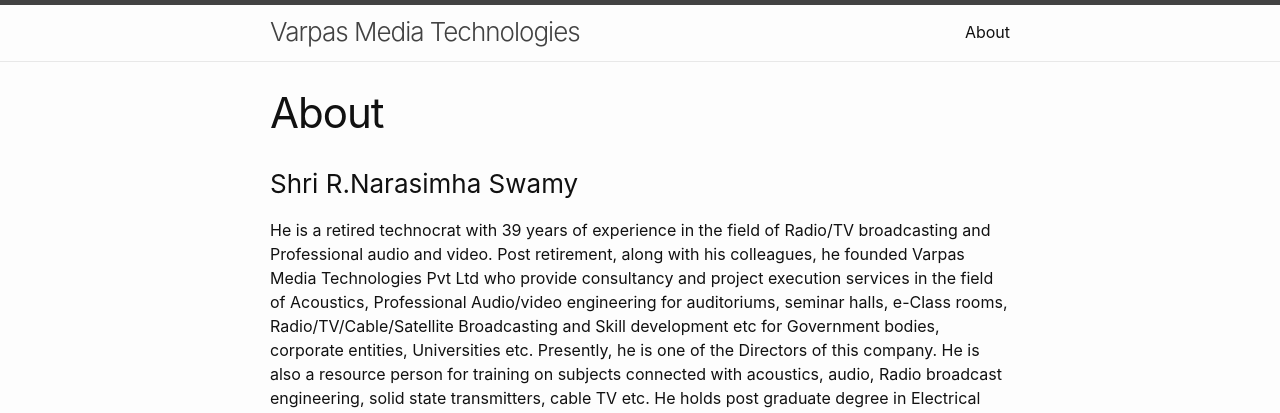
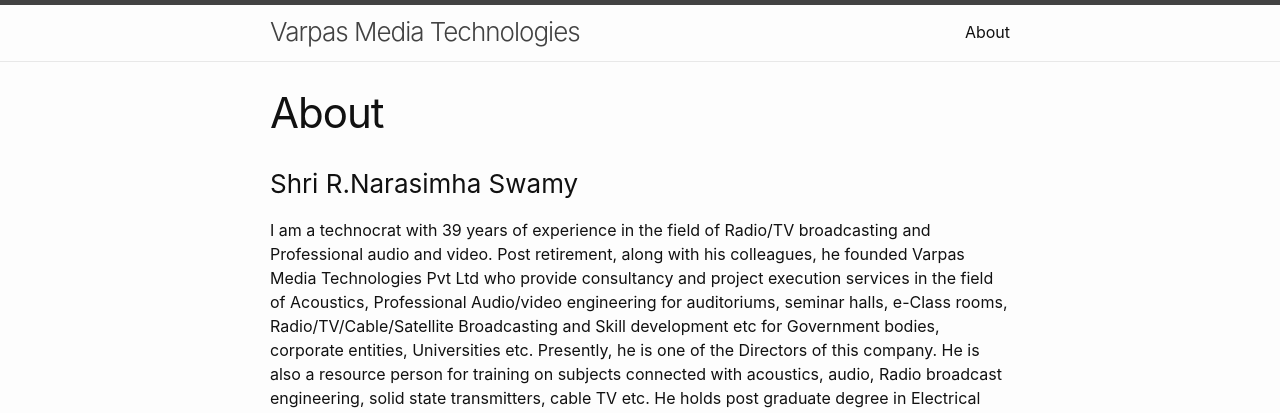
Before and after one commit to VarpasMedia/VarpasMedia.github.io, a Jekyll site: the page built from about.md, in a window 1280 px wide and 900 px high. Shown: the top 413 px of the window. Built offline with Jekyll 4.4.1, drawn with Linux system fonts in a browser that asks for light colours; our own code applies the rules of GitHub Pages for plain Markdown files; some of the changed text lies outside the part shown.

Commit message:
little change

```diff
--- a/about.md
+++ b/about.md
@@ -6,7 +6,7 @@ permalink: /about/
 
 ### Shri R.Narasimha Swamy
 
-He is a retired technocrat with 39 years of experience in the field of Radio/TV broadcasting and Professional audio and video.   Post retirement, along with his colleagues, he founded Varpas Media Technologies Pvt Ltd who provide consultancy and project execution services in the field of  Acoustics, Professional Audio/video engineering for auditoriums, seminar halls, e-Class rooms, Radio/TV/Cable/Satellite Broadcasting  and Skill development etc for Government bodies, corporate entities, Universities etc.  Presently, he is one of the Directors of this company.  He is also a resource person for training on subjects connected with acoustics, audio, Radio broadcast engineering, solid state transmitters, cable TV etc.    He holds post graduate degree in Electrical Communication Engineering from Indian Institute of Science, Bengaluru.  Post retirement, he has acquired a Post Graduation degree in Philosophy from IGNOU.
+I am a technocrat with 39 years of experience in the field of Radio/TV broadcasting and Professional audio and video.   Post retirement, along with his colleagues, he founded Varpas Media Technologies Pvt Ltd who provide consultancy and project execution services in the field of  Acoustics, Professional Audio/video engineering for auditoriums, seminar halls, e-Class rooms, Radio/TV/Cable/Satellite Broadcasting  and Skill development etc for Government bodies, corporate entities, Universities etc.  Presently, he is one of the Directors of this company.  He is also a resource person for training on subjects connected with acoustics, audio, Radio broadcast engineering, solid state transmitters, cable TV etc.    He holds post graduate degree in Electrical Communication Engineering from Indian Institute of Science, Bengaluru.  Post retirement, he has acquired a Post Graduation degree in Philosophy from IGNOU.
 
 Swamy started his career in All India Radio as Asst Director (Engineering) in the year 1980 at AIR, Dharwad and later he worked in various stations of the network like Kohima, Mangalore, Bengaluru, Mumbai etc.  Apart from this, he has worked as Deputy Director at Research Dept of AIR and DDI for a period of 13 years from 1988 to 2001.  During that period, he was responsible for development of number of application oriented Research projects in the field of Broadcast Engineering. He is recipient of 14 Akashvani annual awards for technical excellence in various categories like Research, innovation, maintenance, technical papers etc which is record for any engineer working in All India Radio.  He is recipient of NRDC award for best invention for his project on Dynamic Carrier Control of high power AM Transmitters for achieving electrical energy saving.  After his tenure at Research Dept, he worked at AIR, Imphal, Manipur as Director (Engineer) and was responsible for the installation and commissioning of AIR’s first 300 kW solid state MW Transmitter. Later, he worked as Superintending Engineer at Super Power Transmitters and AIR Bengaluru for a period of six years.
 
```
